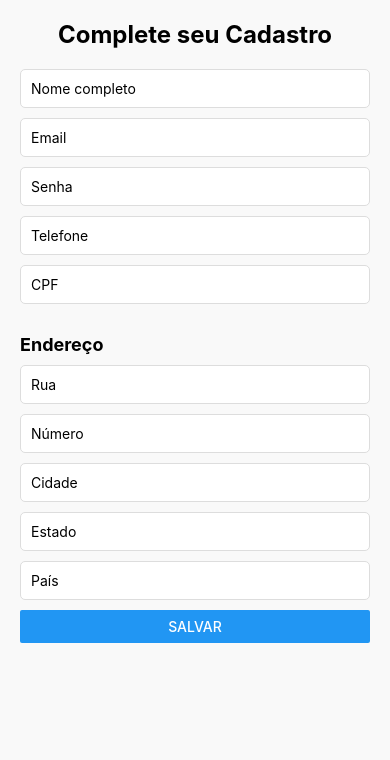
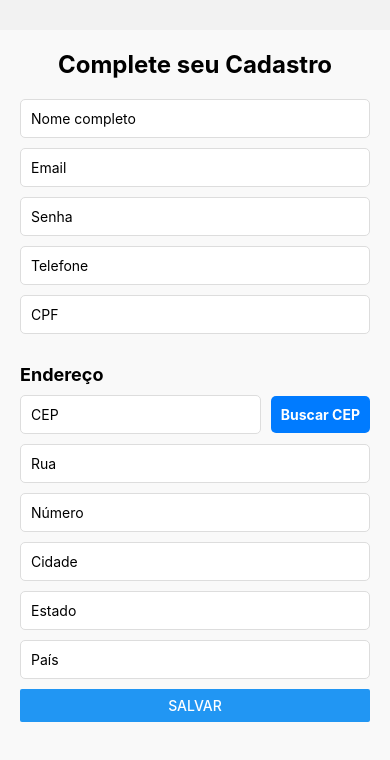
Before and after one commit to M4llmann/Projeto-Mapas-Orion, a React Native app: screen /Register in a window 390 px wide. Shown: the top 760 px of the page. Built offline with nearby package versions, Linux system fonts and the light colour scheme; no server answers.

Commit message:
Recuperação de Senha

```diff
--- a/package.json
+++ b/package.json
@@ -17,6 +17,7 @@
     "@react-navigation/core": "^7.3.1",
     "@react-navigation/native": "^7.0.14",
     "@react-navigation/stack": "^7.1.1",
+    "axios": "^1.7.9",
     "expo": "~52.0.26",
     "expo-location": "~18.0.5",
     "expo-status-bar": "~2.0.1",
--- a/src/screens/LoginScreen.jsx
+++ b/src/screens/LoginScreen.jsx
@@ -9,9 +9,13 @@ import {
   TouchableOpacity,
   Image,
 } from "react-native";
-import { getAuth, signInWithEmailAndPassword } from "firebase/auth";
+import {
+  getAuth,
+  signInWithEmailAndPassword,
+  sendPasswordResetEmail,
+} from "firebase/auth"; // Importe sendPasswordResetEmail
 import { useNavigation } from "@react-navigation/native";
-import { auth } from "../../firebase";
+import { auth } from "../../firebase"; // Supondo que você já tenha configurado o Firebase corretamente
 
 const LoginScreen = () => {
   const [email, setEmail] = useState("");
@@ -25,6 +29,22 @@ const LoginScreen = () => {
     } catch (error) {
       Alert.alert("Erro", error.message);
     }
+  };
+
+  const recoverPassword = () => {
+    if (!email) {
+      Alert.alert("Erro", "Por favor, insira seu email.");
+      return;
+    }
+
+    // Usando a função correta de sendPasswordResetEmail
+    sendPasswordResetEmail(auth, email)
+      .then(() => {
+        alert("Email enviado com sucesso!");
+      })
+      .catch((error) => {
+        alert("Erro ao enviar email: " + error.message);
+      });
   };
 
   return (
@@ -44,12 +64,22 @@ const LoginScreen = () => {
         value={password}
         onChangeText={setPassword}
       />
-      <Button title="Login" onPress={handleLogin} />
-      <TouchableOpacity onPress={() => navigation.navigate("Register")}>
-        <Text style={styles.registerLink}>
-          Não tem uma conta? Cadastre-se aqui.
-        </Text>
-      </TouchableOpacity>
+      <View style={styles.buttonContainer}>
+        <Button title="Entrar" onPress={handleLogin} />
+      </View>
+      <View style={styles.buttonContainer}>
+        <Button
+          title="Cadastre-se aqui."
+          onPress={() => navigation.navigate("Register")}
+          color="#ADc8E6"
+        />
+      </View>
+
+      <View style={{ flex: 1 }}>
+        <TouchableOpacity onPress={() => navigation.navigate("Register")}>
+          <Text style={styles.registerLink}>Recuperar Senha</Text>
+        </TouchableOpacity>
+      </View>
     </View>
   );
 };
@@ -60,10 +90,11 @@ const styles = StyleSheet.create({
     justifyContent: "center",
     padding: 20,
     backgroundColor: "#f9f9f1",
+    marginTop: "40%",
   },
   logo: {
-    width: 200,
-    height: 200,
+    width: 300,
+    height: 300,
     resizeMode: "contain",
     alignSelf: "center",
     marginBottom: 20,
@@ -78,14 +109,17 @@ const styles = StyleSheet.create({
     height: 40,
     borderColor: "#ccc",
     borderWidth: 1,
-    marginBottom: 10,
+    marginBottom: 20,
     padding: 8,
     borderRadius: 5,
+  },
+  buttonContainer: {
+    marginTop: 10,
   },
   registerLink: {
     color: "blue",
     marginTop: 16,
-    textAlign: "center",
+    textAlign: "center", // Alinhando o texto à esquerda
     textDecorationLine: "underline",
     fontSize: 16,
   },
--- a/src/screens/RegisterScreen.jsx
+++ b/src/screens/RegisterScreen.jsx
@@ -1,3 +1,4 @@
+// src/screens/RegisterScreen.js
 import React, { useState } from "react";
 import {
   View,
@@ -7,11 +8,13 @@ import {
   StyleSheet,
   Alert,
   ScrollView,
+  TouchableOpacity,
 } from "react-native";
 import { createUserWithEmailAndPassword } from "firebase/auth";
-import { auth } from "../../firebase"; // Supondo que o Firebase já foi configurado
+import { auth } from "../../firebase"; // Certifique-se que o Firebase foi configurado
 import { doc, setDoc } from "firebase/firestore";
 import { db } from "../../firebase";
+import axios from "axios";
 
 export default function RegisterScreen({ navigation }) {
   const [nome, setNome] = useState("");
@@ -19,6 +22,11 @@ export default function RegisterScreen({ navigation }) {
   const [senha, setSenha] = useState("");
   const [cpf, setCpf] = useState("");
   const [telefone, setTelefone] = useState("");
+
+  // Estado para CEP
+  const [cep, setCep] = useState("");
+
+  // Estado para endereço
   const [endereco, setEndereco] = useState({
     rua: "",
     numero: "",
@@ -27,6 +35,7 @@ export default function RegisterScreen({ navigation }) {
     pais: "",
   });
 
+  // Função para cadastrar o usuário e armazenar os dados no Firestore
   const handleCadastro = async () => {
     if (
       !nome ||
@@ -63,9 +72,38 @@ export default function RegisterScreen({ navigation }) {
       });
 
       Alert.alert("Sucesso", "Cadastro realizado com sucesso!");
-      navigation.navigate("Login"); // Redireciona para outra tela
+      navigation.navigate("Login"); // Redireciona para a tela de Login (ou outra)
     } catch (error) {
       Alert.alert("Erro", `Erro ao cadastrar: ${error.message}`);
+    }
+  };
+
+  // Função para buscar endereço via CEP usando a API do ViaCEP
+  const buscarEnderecoPorCEP = async (cepDigitado) => {
+    // Remove caracteres não numéricos
+    const cepLimpo = cepDigitado.replace(/\D/g, "");
+    if (cepLimpo.length === 8) {
+      try {
+        const response = await axios.get(
+          `https://viacep.com.br/ws/${cepLimpo}/json/`
+        );
+        if (!response.data.erro) {
+          // Atualiza os campos do endereço com os dados retornados
+          setEndereco((prevEndereco) => ({
+            ...prevEndereco,
+            rua: response.data.logradouro || "",
+            cidade: response.data.localidade || "",
+            estado: response.data.uf || "",
+            pais: "Brasil", // Define um valor padrão para o país
+          }));
+        } else {
+          Alert.alert("Erro", "CEP não encontrado");
+        }
+      } catch (error) {
+        Alert.alert("Erro", "Não foi possível buscar o endereço");
+      }
+    } else {
+      Alert.alert("Erro", "CEP deve conter 8 dígitos");
     }
   };
 
@@ -113,6 +151,23 @@ export default function RegisterScreen({ navigation }) {
       />
 
       <Text style={styles.sectionTitle}>Endereço</Text>
+      <View style={styles.cepContainer}>
+        <TextInput
+          style={styles.cepInput}
+          placeholder="CEP"
+          value={cep}
+          onChangeText={setCep}
+          keyboardType="numeric"
+          maxLength={9} // Ex: 12345-678
+        />
+
+        <TouchableOpacity
+          style={styles.buscarCepButton}
+          onPress={() => buscarEnderecoPorCEP(cep)}
+        >
+          <Text style={styles.buscarCepText}>Buscar CEP</Text>
+        </TouchableOpacity>
+      </View>
       <TextInput
         style={styles.input}
         placeholder="Rua"
@@ -152,6 +207,7 @@ export default function RegisterScreen({ navigation }) {
 
 const styles = StyleSheet.create({
   container: {
+    marginTop: 30,
     flexGrow: 1,
     padding: 20,
     backgroundColor: "#f9f9f9",
@@ -176,4 +232,27 @@ const styles = StyleSheet.create({
     marginTop: 20,
     marginBottom: 10,
   },
+  cepContainer: {
+    flexDirection: "row",
+    alignItems: "center",
+    marginBottom: 10,
+  },
+  cepInput: {
+    flex: 1,
+    borderWidth: 1,
+    borderColor: "#ddd",
+    padding: 10,
+    borderRadius: 5,
+    backgroundColor: "#fff",
+    marginRight: 10,
+  },
+  buscarCepButton: {
+    backgroundColor: "#007bff",
+    padding: 10,
+    borderRadius: 5,
+  },
+  buscarCepText: {
+    color: "white",
+    fontWeight: "bold",
+  },
 });
```
Also changed, not shown: 1 other file (tests, documents, lock files or other folders).
